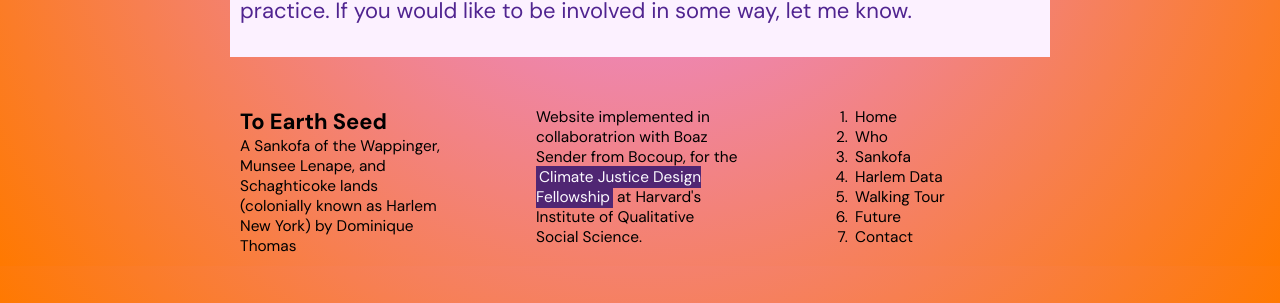
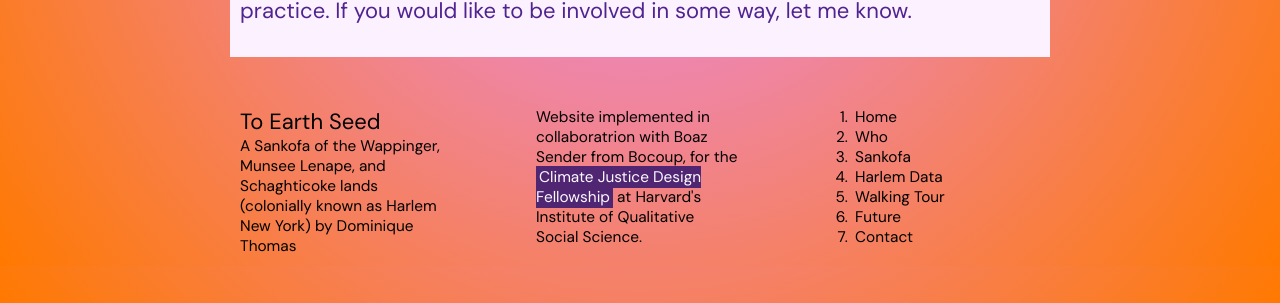
Before and after one commit to niquethom/toearthseed.org, a Jekyll site: the page built from contact.html, in a window 1280 px wide and 900 px high, scrolled down 110 px. Shown: the part 594-897 px from the top of the window. Built offline with Jekyll 4.4.1, drawn with Linux system fonts in a browser that asks for light colours.

Commit message:
implement accessibility fixes from louis

```diff
--- a/_layouts/default.html
+++ b/_layouts/default.html
@@ -2,7 +2,7 @@
 <html lang="en">
 <head>
   <meta charset="utf-8">
-  <title>To Earth Seed: {{ page.title }}</title>
+  <title>{{ page.title }} - To Earth Seed</title>
   <meta name="description" content="To Earth Seed Project from Dominique Thomas.">
   <meta name="viewport" content="width=device-width,initial-scale=1,maximum-scale=1,user-scalable=no">
   <meta name="keywords" content="Earthseed, Dominique Thomas">
@@ -54,7 +54,7 @@
   <footer>
     <section>
       <figure>
-        <h3>To Earth Seed</h3>
+        <h1>To Earth Seed</h1>
         <p>
           A Sankofa of the Wappinger, Munsee Lenape, and Schaghticoke lands (colonially known as Harlem New York) by Dominique Thomas
         </p>
--- a/assets/toearthseed.css
+++ b/assets/toearthseed.css
@@ -75,9 +75,11 @@
     font-weight: normal;
     font-size: 60px;
   }
-  footer h3 {
+  footer h1 {
     font-size: 1em;
+    font-family: 'DM Sans', sans-serif;
     margin: 0;
+    width: 100%;
   }
   figure {
     margin: 2em;
```
